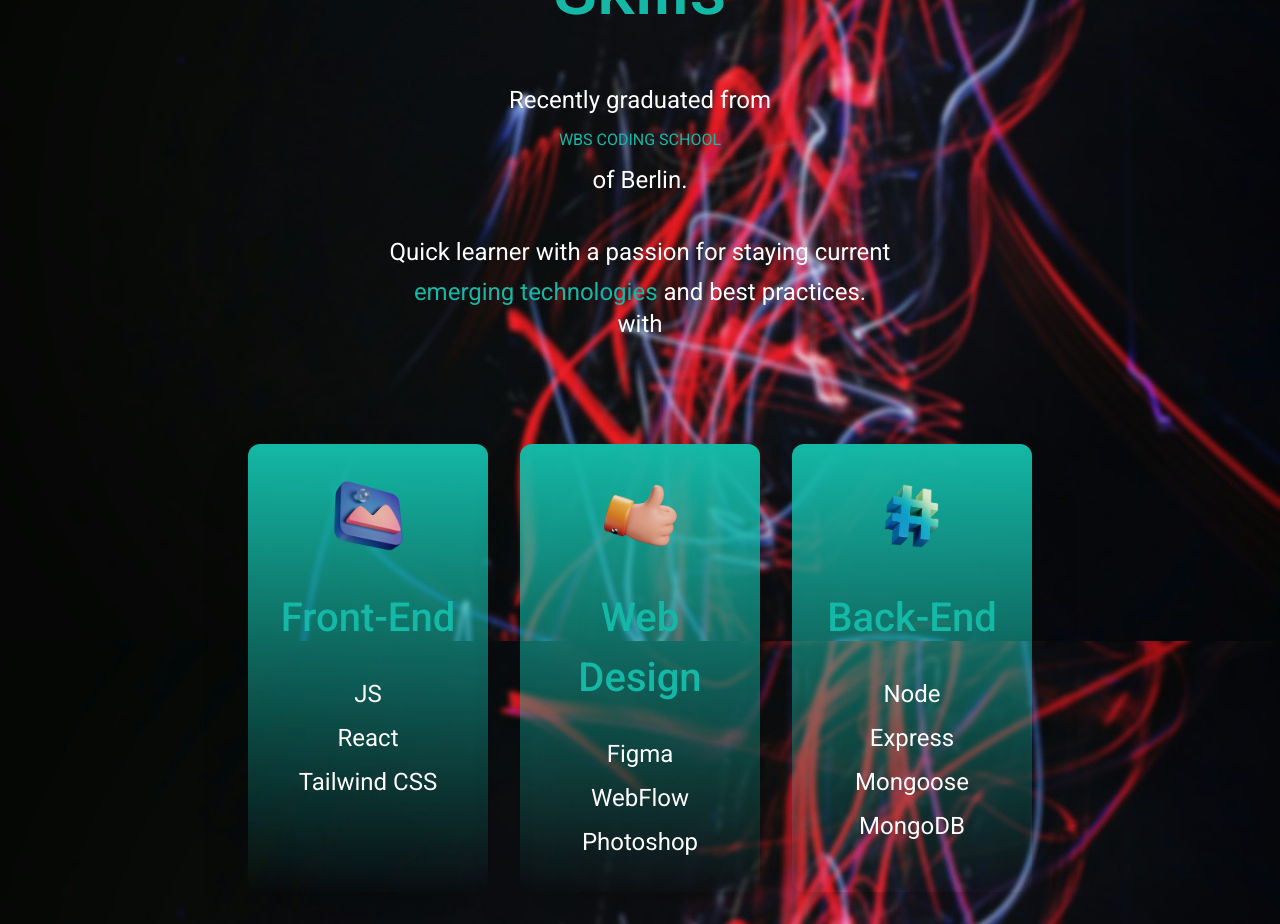
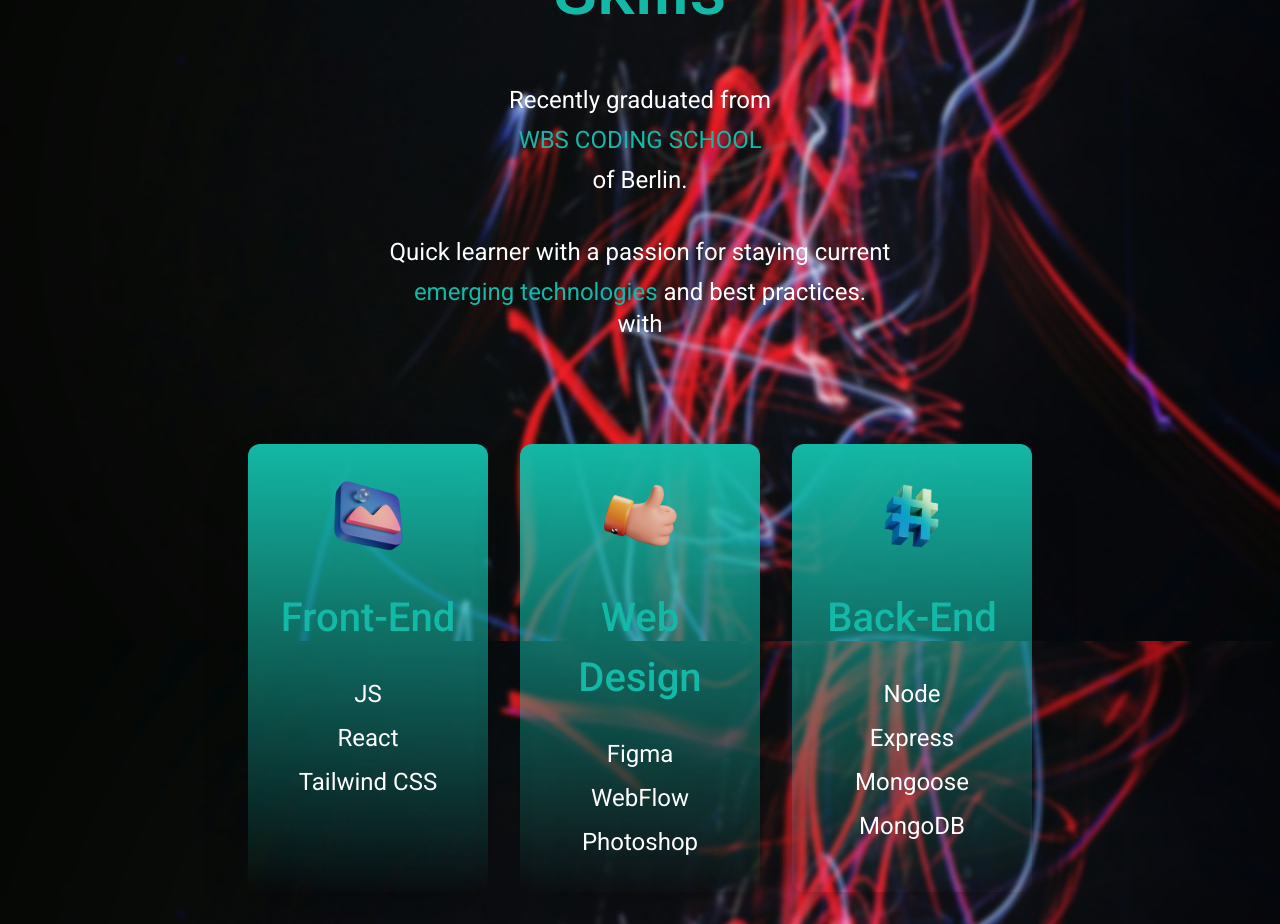
Before and after one commit to nanofanti/portfolio, a React (Vite) app: page / in a window 1280 px wide. Shown: the part 2500-3424 px from the top of the page. Built offline with nearby package versions, Linux system fonts and the light colour scheme.

Commit message:
fixed link transition bug

```diff
--- a/src/components/Skills.jsx
+++ b/src/components/Skills.jsx
@@ -18,14 +18,14 @@
             data-aos-delay="800"
           >
             Recently graduated from{" "}
-            <p className="mt-2">
+            <p className="mt-2 text-[1.5rem]">
               <a
                 href="/WBScertificate.pdf"
                 target="blank"
-                className="link-effect text-[1rem]"
-                data-replace="Check out the certificate!"
+                className="link-effect"
+                data-replace="The Certificate!"
               >
-                <span className="text-orange-400 dark:text-teal-500">
+                <span className="text-orange-400 text-[1.5rem] dark:text-teal-500">
                   WBS CODING SCHOOL
                 </span>
               </a>
--- a/src/index.css
+++ b/src/index.css
@@ -8,7 +8,7 @@
   }
 
   .link-effect::before {
-    @apply absolute left-0 bottom-0 w-full bg-[#1fb8a6] origin-[100%_50%] scale-x-0;
+    @apply absolute left-0 bottom-0 w-full bg-[#1fb8a6] origin-[100%_50%] scale-x-0 text-2xl;
     @apply transition-transform duration-300 ease-[cubic-bezier(0.76,0,0.24,1)]; /* Animation setup */
   }
 
```
